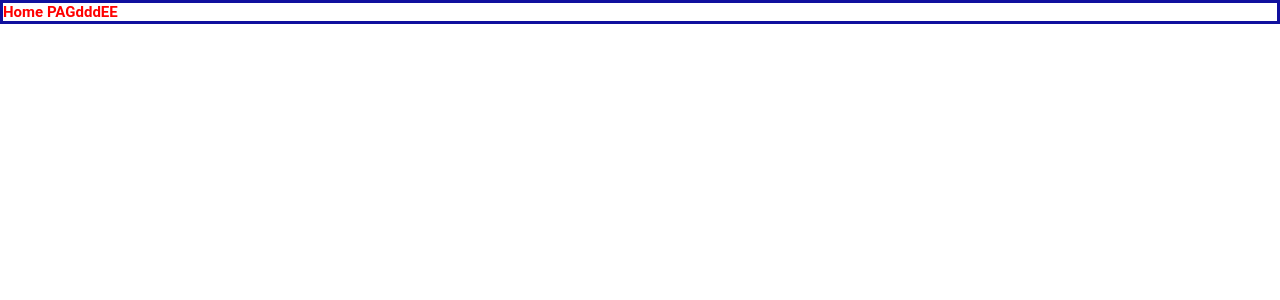
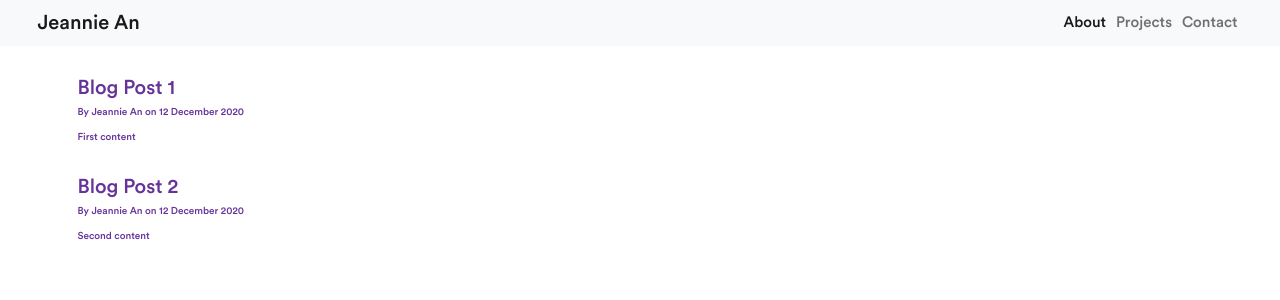
Before and after one commit to beannie-j/blog-website, a Flask app: page / in a window 1280 px wide. Shown: the top 300 px of the page. Run offline with Flask 2, Linux system fonts and the light colour scheme.

Commit message:
added nav bar, templates, font

```diff
--- a/flaskr/hello.py
+++ b/flaskr/hello.py
@@ -1,14 +1,29 @@
-from flask import Flask, render_template
+from flask import Flask, render_template, url_for
 app = Flask(__name__)
+
+posts = [
+    {
+        'author': 'Jeannie An',
+        'title': 'Blog Post 1',
+        'content': 'First content',
+        'date_posted': '12 December 2020'
+    },
+    {
+        'author': 'Jeannie An',
+        'title': 'Blog Post 2',
+        'content': 'Second content',
+        'date_posted': '12 December 2020'
+    }
+]
 
 @app.route('/')
 @app.route('/home')
 def hello_world():
-    return render_template('home.html')
+    return render_template('home.html', posts=posts, title='Home')
 
 @app.route('/about')
 def about():
-    return render_template('about.html')
+    return render_template('about.html', title='About')
 
 if __name__ == '__main__':
     app.run(debug=True)
--- a/flaskr/static/style.css
+++ b/flaskr/static/style.css
@@ -1,10 +1,68 @@
-/* @import url('https://fonts.googleapis.com/css2?family=Roboto:wght@300&display=swap'); */
+/* Roboto */
+@import url('https://fonts.googleapis.com/css2?family=Roboto&display=swap');
+
+/* Font */
+@font-face {
+    font-family: 'circular-std-black';
+    src: url('./font/CircularStd-Black.woff') format('woff');
+    font-weight: 900;
+    font-style: normal;
+}
+
+@font-face {
+    font-family: 'circular-std-black-italic';
+    src: url('./font/CircularStd-BlackItalic.woff') format('woff');
+    font-weight: 900;
+    font-style: italic;
+}
+
+@font-face {
+    font-family: 'circular-std-bold';
+    src: url('./font/CircularStd-Bold.woff') format('woff');
+    font-weight: bold;
+    font-style: normal;
+}
+
+@font-face {
+    font-family: 'circular-std-bold-italic';
+    src: url('./font/CircularStd-BoldItalic.woff') format('woff');
+    font-weight: bold;
+    font-style: italic;
+}
+
+@font-face {
+    font-family: 'circular-std-medium';
+    src: url('./font/CircularStd-Medium.woff') format('woff');
+    font-weight: 500;
+    font-style: normal;
+}
+
+@font-face {
+    font-family: 'circular-std-medium-italic';
+    src: url('./font/CircularStd-MediumItalic.woff') format('woff');
+    font-weight: 500;
+    font-style: italic;
+}
+
+@font-face {
+    font-family: 'circular-std-book';
+    src: url('./font/CircularStd-Book.woff') format('woff');
+    font-weight: normal;
+    font-style: normal;
+}
+
+@font-face {
+    font-family: 'circular-std-book-italic';
+    src: url('./font/CircularStd-BookItalic.woff') format('woff');
+    font-weight: normal;
+    font-style: italic;
+}
 
 * {
     margin: 0;
     padding: 0;
     box-sizing: border-box;
-    font-family: 'Roboto', sans-serif;
+    font-family: circular-std-medium, Arial, sans-serif;
     color: rebeccapurple;
 }
 
@@ -15,16 +73,20 @@ html {
 }
 
 h1 {
-    font-size: 1.5rem;
-    color: rebeccapurple;
-    border: 0.3rem solid rgb(16, 16, 158);
+    font-size: 2rem;
+    /* border: 0.5rem solid red; */
+    margin-top: 3rem;
 }
 
-p {
-    font-size: 1rem;
-    color: rebeccapurple;
+.navbar-brand {
+    font-size: 2rem;
+    margin-left: 3rem;
 }
 
-.title {
-    color: red;
+.nav-link {
+    font-size: 1.5rem;
 }
+
+.navbar-nav {
+    margin-right: 3rem;
+}
--- a/flaskr/templates/home.html
+++ b/flaskr/templates/home.html
@@ -1,15 +1,8 @@
-<!DOCTYPE html>
-<html>
-    <head>
-        <meta charset="utf-8">
-        <meta http-equiv="X-UA-Compatible" content="IE=edge">
-        <title></title>
-        <meta name="description" content="">
-        <meta name="viewport" content="width=device-width, initial-scale=1">
-        <link rel="stylesheet" type="text/css" href="{{ url_for('static', filename='style.css') }}">
-    </head>
-    <body>
-        <h1 class="title">Home PAGdddEE</h1>
-        <script src="" async defer></script>
-    </body>
-</html>
+{% extends "layout.html" %}
+{% block content %}
+    {% for post in posts %}
+        <h1>{{ post.title }}</h1>
+        <p>By {{ post.author }} on {{ post.date_posted }}</p>
+        <p>{{ post.content }}</p>
+    {% endfor %}
+{% endblock content %}
--- /dev/null
+++ b/flaskr/templates/layout.html
@@ -0,0 +1,45 @@
+<!DOCTYPE html>
+<html>
+    <head>
+        <meta charset="utf-8">
+        <meta http-equiv="X-UA-Compatible" content="IE=edge">
+
+        {% if title %}
+            <title>Blog - {{ title }}</title>
+        {% else %}
+            <title>Blog</title>
+        {% endif %}
+
+        <meta name="description" content="">
+        <meta name="viewport" content="width=device-width, initial-scale=1">
+        <script src="https://cdn.jsdelivr.net/npm/bootstrap@5.0.0-beta1/dist/js/bootstrap.bundle.min.js" integrity="sha384-ygbV9kiqUc6oa4msXn9868pTtWMgiQaeYH7/t7LECLbyPA2x65Kgf80OJFdroafW" crossorigin="anonymous"></script>
+
+        <link href="https://cdn.jsdelivr.net/npm/bootstrap@5.0.0-beta1/dist/css/bootstrap.min.css" rel="stylesheet" integrity="sha384-giJF6kkoqNQ00vy+HMDP7azOuL0xtbfIcaT9wjKHr8RbDVddVHyTfAAsrekwKmP1" crossorigin="anonymous">
+        <link rel="stylesheet" type="text/css" href="{{ url_for('static', filename='style.css') }}">
+
+    </head>
+    <body>
+
+        <nav class="navbar navbar-expand-lg navbar-light bg-light">
+            <div class="container-fluid">
+              <a class="navbar-brand" href="#">Jeannie An</a>
+              <button class="navbar-toggler" type="button" data-bs-toggle="collapse" data-bs-target="#navbarNavAltMarkup" aria-controls="navbarNavAltMarkup" aria-expanded="false" aria-label="Toggle navigation">
+                <span class="navbar-toggler-icon"></span>
+              </button>
+                <div class="collapse navbar-collapse justify-content-end" id="navbarNavAltMarkup">
+                  <div class="navbar-nav">
+                    <a class="nav-link active" aria-current="page" href="#">About</a>
+                    <a class="nav-link" href="#">Projects</a>
+                    <a class="nav-link" href="#">Contact</a>
+                  </div>
+                </div>
+              </div>
+            </div>
+        </nav>
+
+        <div class="container">
+            {% block content %}{% endblock %}
+        </div>
+
+    </body>
+</html>
```
Also changed, not shown: flaskr/templates/about.html (+4 -16 lines), flaskr/static/font/CircularStd-Black.woff (added), flaskr/static/font/CircularStd-BlackItalic.woff (added), flaskr/static/font/CircularStd-Bold.woff (added), flaskr/static/font/CircularStd-BoldItalic.woff (added), flaskr/static/font/CircularStd-Book.woff (added), flaskr/static/font/CircularStd-BookItalic.woff (added), flaskr/static/font/CircularStd-Medium.woff (added), flaskr/static/font/CircularStd-MediumItalic.woff (added).
